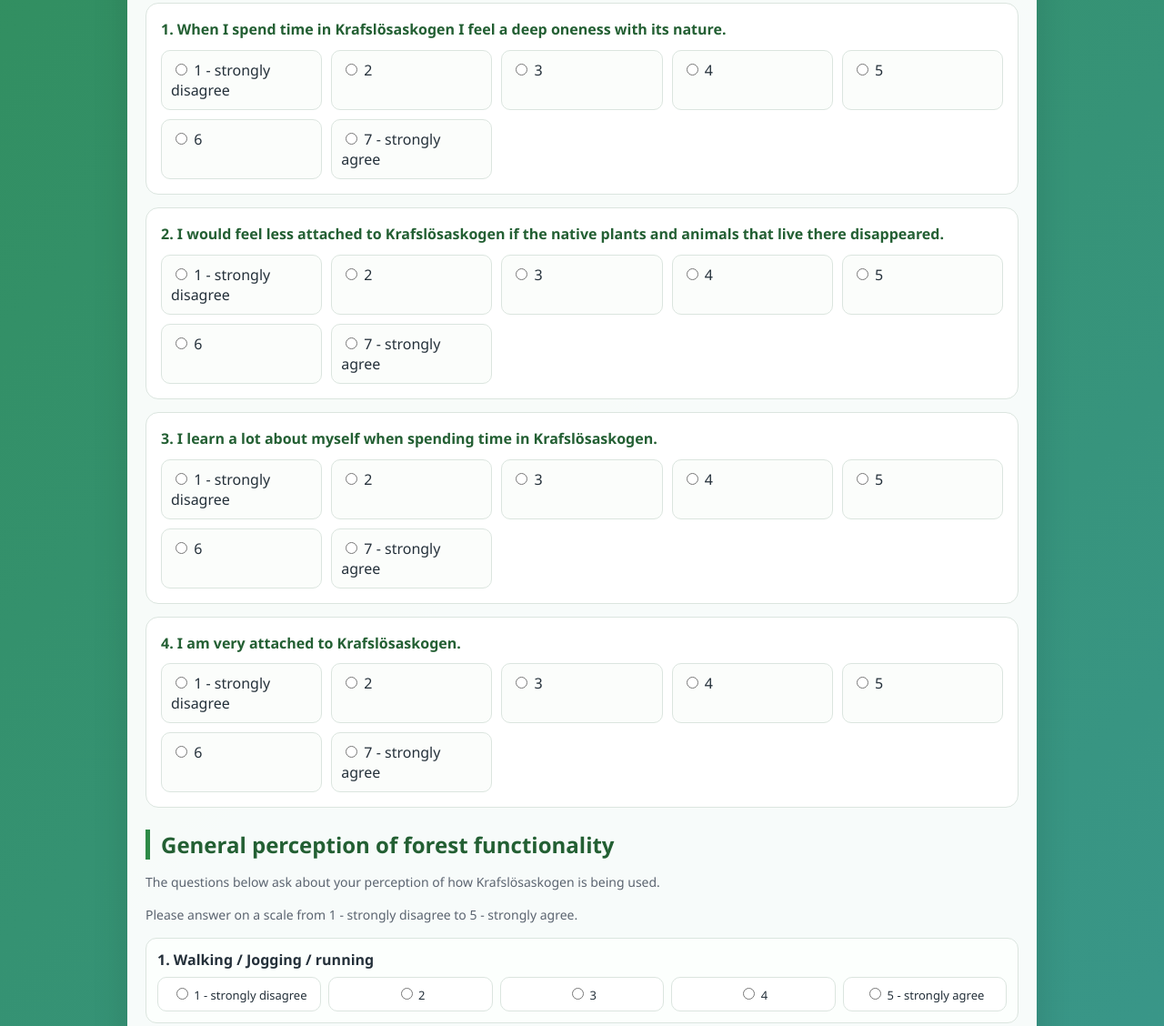
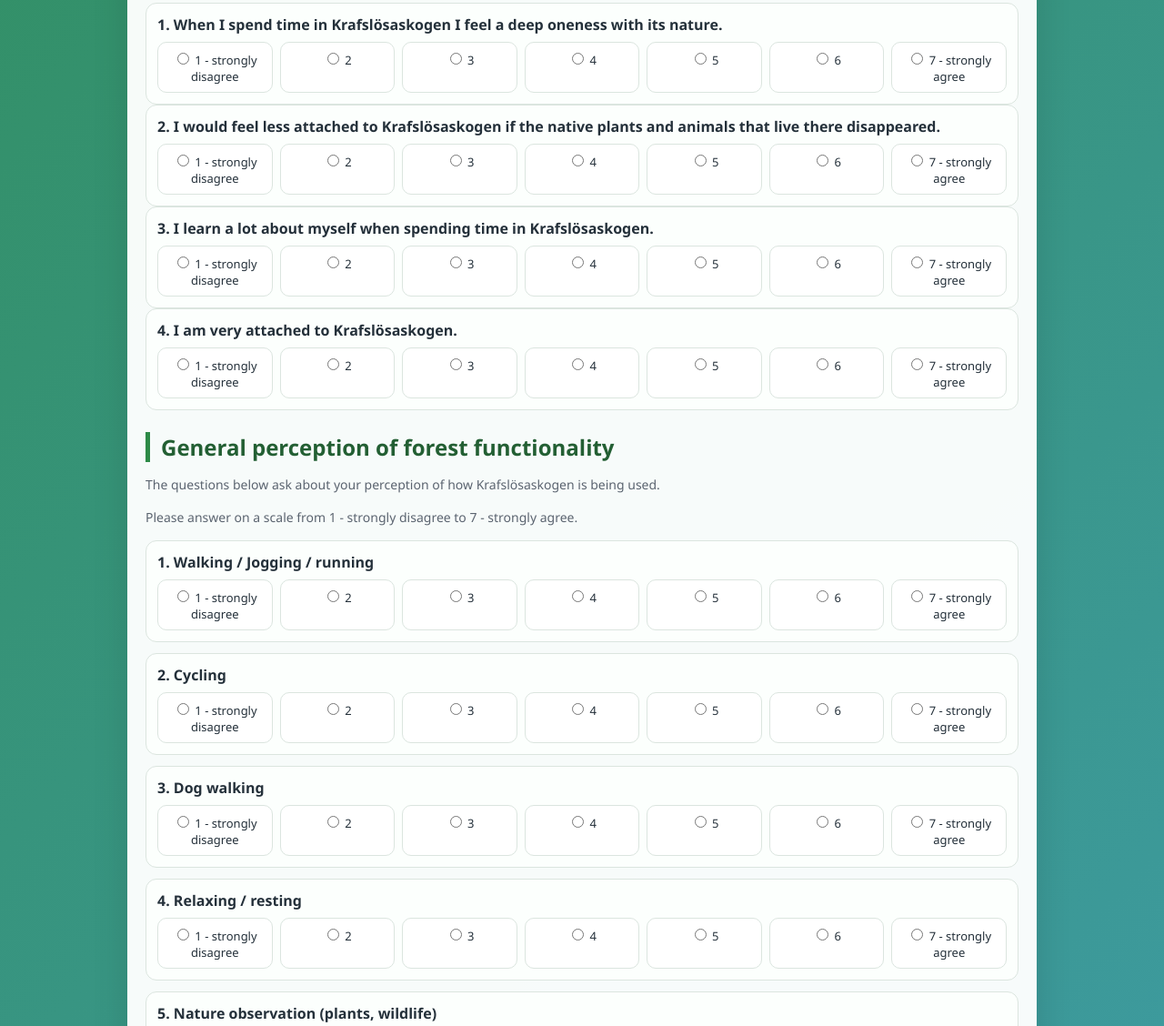
Before and after one commit to urbangreenspacessurvey/kraflosaskogensurvey, a website: page public/index.html in a window 1280 px wide. Shown: the part 1609-2737 px from the top of the page at 91% size. Drawn offline with nearby package versions, Linux system fonts and the light colour scheme.

Commit message:
Add files via upload

```diff
--- a/public/app.js
+++ b/public/app.js
@@ -115,7 +115,7 @@ const translations = {
     title: 'Krafslösaskogen Survey',
     main_title: 'KRAFLÖSASKOGEN / SNURROM SURVEY',
     welcome_1: 'Welcome!',
-    welcome_2: 'We are students at Linnaeus University who are working with a project about Krafslösaskogen in one of our courses. We would be grateful for your opinion to better understand how people use and value the area around Snurrom and Värsnäs Golfbana.',
+    welcome_2: 'We are students at Linnaeus University studying Tourism and Sustainability. As part of our course 26VT-4TR410-Tourism and Ecological Economics, we are conducting research about Krafslösaskogen. We would be grateful for your opinion to better understand how people use and value the area around Snurrom and Värsnäs Golfbana.',
     welcome_3: 'We want to understand your relationship with local nature and how it factors into your daily routine. Your answer will help us understand how and if Krafslösaskogen contributes to the city of Kalmar.',
     welcome_4: 'By continuing, you agree that your answers will be collected anonymously for scientific purposes only. Thank you for taking the time to share your opinions.',
     contacts: 'Students: Josefin Grandin, Kexin Zhang, Miro Lyly, Helena Wittke.\n\nSupervisors: Marianna Strzelecka, Arash Akhshik — arash.akhshik@lnu.se; 0765602704',
@@ -147,7 +147,7 @@ const translations = {
     thanks_p: 'Your input is a crucial step toward more inclusive, equitable green space planning for all urban inhabitants, human and otherwise.',
     submit: 'Submit Survey',
     scale7_hint: 'Please answer on a scale from 1 - strongly disagree to 7 - strongly agree.',
-    scale5_hint: 'Please answer on a scale from 1 - strongly disagree to 5 - strongly agree.',
+    scale5_hint: 'Please answer on a scale from 1 - strongly disagree to 7 - strongly agree.',
     activity: 'Activity or experience',
     emotion: 'Feeling',
     note: 'Short note (optional)',
@@ -161,17 +161,13 @@ const translations = {
     age: 'Age',
     gender: 'Gender',
     education: 'Education level',
-    frequency: 'How often do you visit this place?',
-    export_title: 'Download survey data',
-    export_hint: 'Download each table as a CSV file. CSV files can be opened directly in Excel.',
-    export_responses: 'Download responses CSV',
-    export_pins: 'Download map pins CSV'
+    frequency: 'How often do you visit this place?'
   },
   sv: {
     title: 'Krafslösaskogen enkät',
     main_title: 'KRAFLÖSASKOGEN / SNURROM ENKÄT',
     welcome_1: 'Välkommen!',
-    welcome_2: 'Vi är studenter på Linnéuniversitetet och arbetar med ett projekt om Krafslösaskogen i en av våra kurser. Vi hade varit tacksamma för er åsikt för att bättre förstå hur människor använder och värdesätter området kring Snurrom och Värsnäs Golfbana.',
+    welcome_2: 'Vi är studenter på Linnéuniversitetet som studerar Tourism and Sustainability. Som en del av vår kurs 26VT-4TR410-Tourism and Ecological Economics genomför vi en studie om Krafslösaskogen. Vi hade varit tacksamma för er åsikt för att bättre förstå hur människor använder och värdesätter området kring Snurrom och Värsnäs Golfbana.',
     welcome_3: 'Vi vill förstå er relation till den lokala naturen och hur den påverkar er dagliga rutin. Era svar kommer att hjälpa oss att förstå hur och om Krafslösaskogen bidrar till staden Kalmar.',
     welcome_4: 'Genom att fortsätta accepterar du att dina svar samlas in anonymt och endast i vetenskapligt syfte. Tack för att du tar dig tid att dela med dig av dina åsikter.',
     contacts: 'Studenter: Josefin Grandin, Kexin Zhang, Miro Lyly, Helena Wittke.\n\nHandledare: Marianna Strzelecka, Arash Akhshik — arash.akhshik@lnu.se; 0765602704',
@@ -203,7 +199,7 @@ const translations = {
     thanks_p: 'Ditt bidrag är ett viktigt steg mot en mer inkluderande och rättvis planering av grönområden för alla stadens invånare – både människor och andra arter.',
     submit: 'Skicka in enkäten',
     scale7_hint: 'Vänligen svara på en skala från 1 - instämmer inte alls till 7 - instämmer helt.',
-    scale5_hint: 'Vänligen svara på en skala från 1 - instämmer inte alls till 5 - instämmer helt.',
+    scale5_hint: 'Vänligen svara på en skala från 1 - instämmer inte alls till 7 - instämmer helt.',
     activity: 'Aktivitet eller upplevelse',
     emotion: 'Känsla',
     note: 'Kort notering (valfritt)',
@@ -217,11 +213,7 @@ const translations = {
     age: 'Ålder',
     gender: 'Kön',
     education: 'Utbildningsnivå',
-    frequency: 'Hur ofta besöker du denna plats?',
-    export_title: 'Ladda ner enkätdata',
-    export_hint: 'Ladda ner varje tabell som en CSV-fil. CSV-filer kan öppnas direkt i Excel.',
-    export_responses: 'Ladda ner svar som CSV',
-    export_pins: 'Ladda ner kartpunkter som CSV'
+    frequency: 'Hur ofta besöker du denna plats?'
   }
 };
 
@@ -253,11 +245,13 @@ function renderLikertList(id, items, prefix, max) {
   const c = document.getElementById(id);
   c.innerHTML = '';
   items[currentLanguage].forEach((txt, idx) => {
-    const q = document.createElement('div');
-    q.className = 'question';
-    q.innerHTML = `<p class="question-title">${idx + 1}. ${txt}</p>`;
+    const card = document.createElement('div');
+    card.className = 'matrix-card';
+    const title = document.createElement('div');
+    title.className = 'matrix-title';
+    title.textContent = `${idx + 1}. ${txt}`;
     const opts = document.createElement('div');
-    opts.className = 'likert';
+    opts.className = 'matrix-options';
     for (let i = 1; i <= max; i++) {
       let labelText = String(i);
       if (i === 1) labelText = currentLanguage === 'sv' ? '1 - instämmer inte alls' : '1 - strongly disagree';
@@ -266,8 +260,9 @@ function renderLikertList(id, items, prefix, max) {
       l.innerHTML = `<input type="radio" name="${prefix}${idx + 1}" value="${i}" required> ${labelText}`;
       opts.appendChild(l);
     }
-    q.appendChild(opts);
-    c.appendChild(q);
+    card.appendChild(title);
+    card.appendChild(opts);
+    c.appendChild(card);
   });
 }
 
@@ -282,10 +277,10 @@ function renderFunctionality() {
     title.textContent = `${idx + 1}. ${txt}`;
     const opts = document.createElement('div');
     opts.className = 'matrix-options';
-    for (let i = 1; i <= 5; i++) {
+    for (let i = 1; i <= 7; i++) {
       let labelText = String(i);
       if (i === 1) labelText = currentLanguage === 'sv' ? '1 - instämmer inte alls' : '1 - strongly disagree';
-      if (i === 5) labelText = currentLanguage === 'sv' ? '5 - instämmer helt' : '5 - strongly agree';
+      if (i === 7) labelText = currentLanguage === 'sv' ? '7 - instämmer helt' : '7 - strongly agree';
       const l = document.createElement('label');
       l.innerHTML = `<input type="radio" name="func_${idx + 1}" value="${i}" required> ${labelText}`;
       opts.appendChild(l);
--- a/public/index.html
+++ b/public/index.html
@@ -25,7 +25,7 @@
     .matrix-list{display:grid;gap:12px}
     .matrix-card{border:1px solid var(--border);border-radius:12px;padding:12px;background:#fcfffd}
     .matrix-card .matrix-title{font-weight:700;margin-bottom:8px}
-    .matrix-options{display:grid;grid-template-columns:repeat(5,minmax(56px,1fr));gap:8px}
+    .matrix-options{display:grid;grid-template-columns:repeat(7,minmax(56px,1fr));gap:8px}
     .matrix-options label{border:1px solid var(--border);border-radius:10px;padding:8px 6px;background:#fff;text-align:center;font-size:13px;cursor:pointer}
     .demographics-grid{display:grid;gap:12px;grid-template-columns:repeat(auto-fit,minmax(220px,1fr))}
     .field label{display:block;font-weight:700;margin-bottom:6px}
@@ -34,8 +34,8 @@
     .map{width:100%;height:100%}
     .pin-counter{display:flex;justify-content:space-between;gap:10px;flex-wrap:wrap;margin:8px 0}
     .pill{display:inline-block;padding:5px 10px;border-radius:999px;background:#fff;border:1px solid var(--border);font-size:13px}
-    .mini-btn,.submit-btn,.export-btn{background:linear-gradient(45deg,var(--green),var(--blue));color:#fff;border:none;border-radius:999px;cursor:pointer;font-weight:700;text-decoration:none;display:inline-block}
-    .mini-btn,.export-btn{padding:9px 14px}
+    .mini-btn,.submit-btn{background:linear-gradient(45deg,var(--green),var(--blue));color:#fff;border:none;border-radius:999px;cursor:pointer;font-weight:700}
+    .mini-btn{padding:9px 14px}
     .submit-btn{display:block;margin:28px auto 8px;padding:15px 34px;font-size:18px}
     #message{display:none;padding:12px 14px;border-radius:12px;font-weight:700;margin:10px 0}
     #message.success{display:block;background:#d4edda;color:#155724}
@@ -95,7 +95,7 @@
 
       <h2 data-i18n="func_title"></h2>
       <p class="hint" data-i18n="func_desc"></p>
-      <p class="hint" data-i18n="scale5_hint"></p>
+      <p class="hint" data-i18n="scale7_hint"></p>
       <div id="func-section" class="matrix-list"></div>
 
       <h2 data-i18n="routine_title"></h2>
@@ -132,15 +132,6 @@
         <p data-i18n="thanks_p"></p>
       </div>
 
-      <div class="question">
-        <p class="question-title" data-i18n="export_title"></p>
-        <p class="hint" data-i18n="export_hint"></p>
-        <div style="display:flex;gap:10px;flex-wrap:wrap;margin-top:10px">
-          <a class="export-btn" href="/export/responses.csv" data-i18n="export_responses"></a>
-          <a class="export-btn" href="/export/map-pins.csv" data-i18n="export_pins"></a>
-        </div>
-      </div>
-
       <button class="submit-btn" type="submit" data-i18n="submit"></button>
     </form>
   </div>
```
